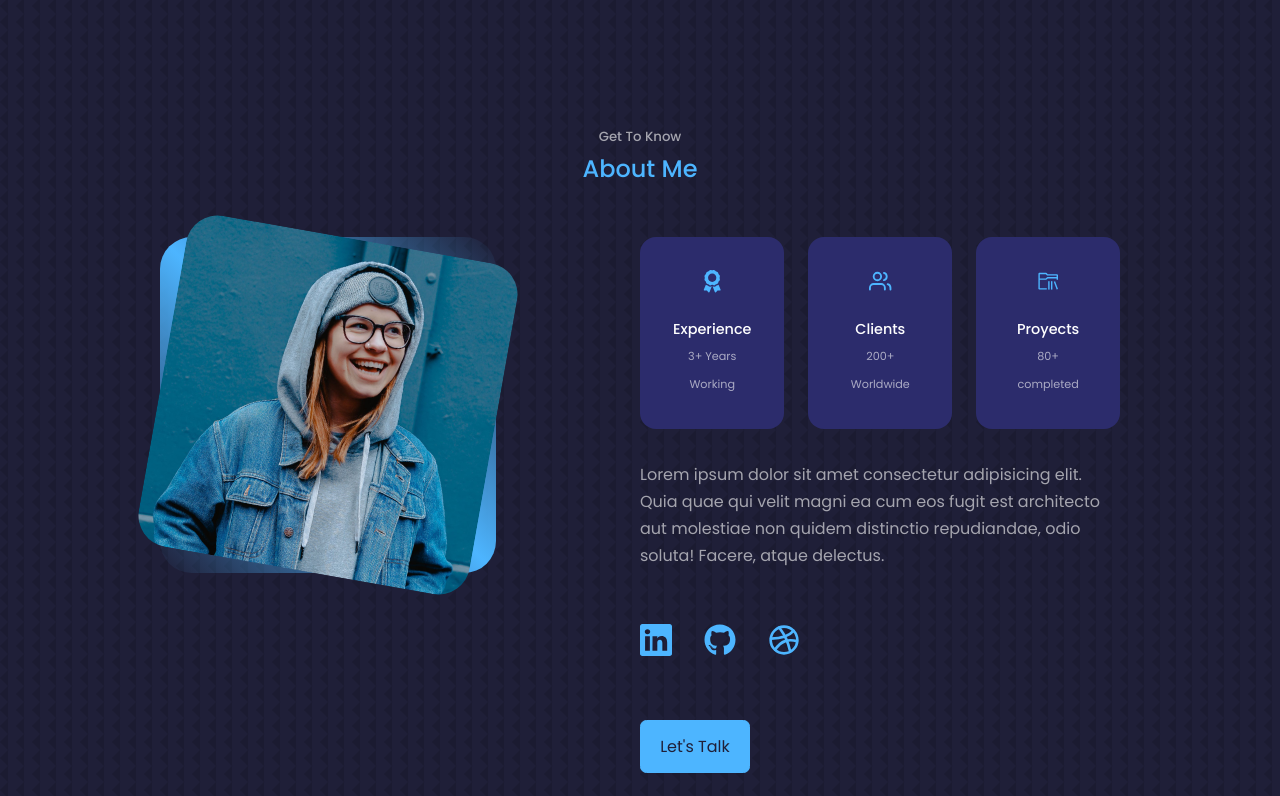
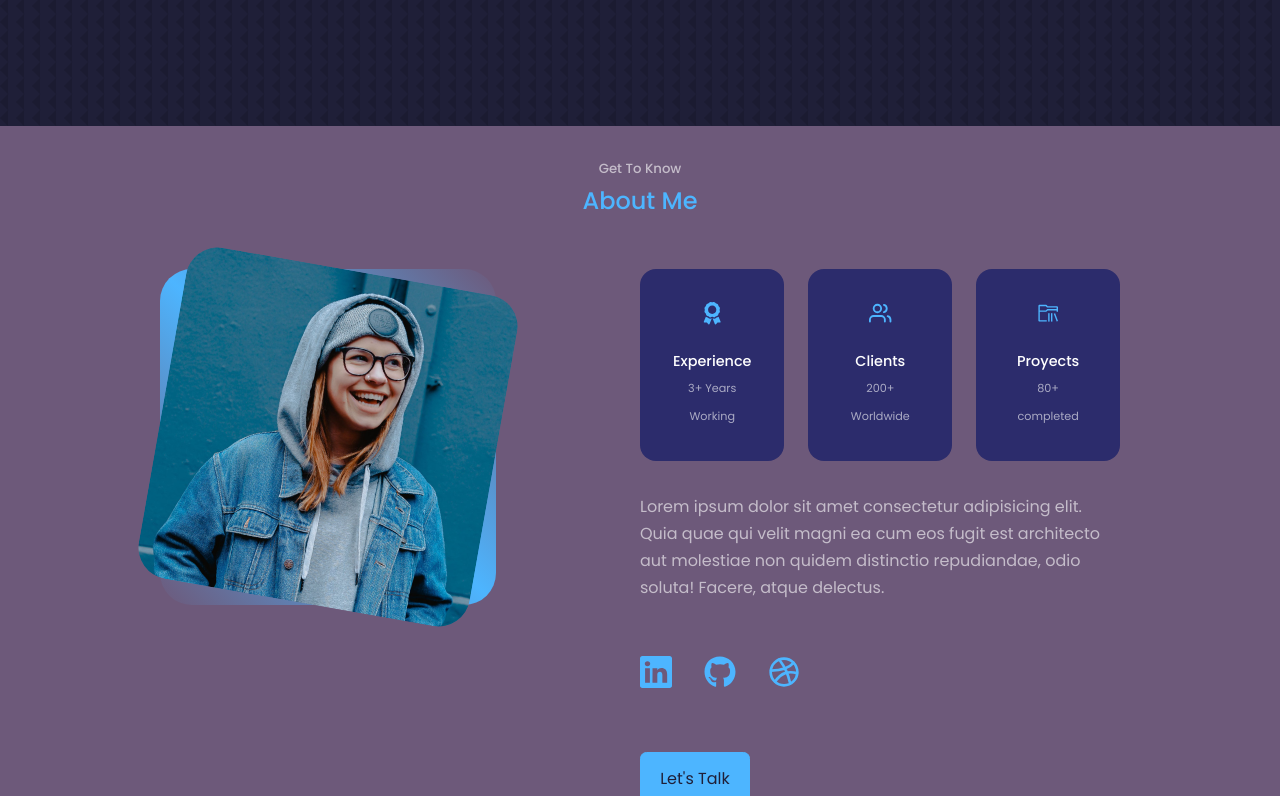
Before and after one commit to arielBiagio/React-App-with-GIT, a React (Create React App) app: page / in a window 1280 px wide. Shown: the part 802-1598 px from the top of the page. Built offline with nearby package versions, Linux system fonts and the light colour scheme.

Commit message:
primer commit con mis datos

```diff
--- a/src/components/about/about.css
+++ b/src/components/about/about.css
@@ -1,3 +1,8 @@
+#about {
+    background-color: #6D597A;
+    padding-block: 2em;
+}
+
 .about__container{
     display: grid;
     grid-template-columns: 35% 50%;
--- a/src/components/header/Header.js
+++ b/src/components/header/Header.js
@@ -1,7 +1,7 @@
 import React from "react";
 import "./header.css";
 import Cta from "./Cta";
-import ME from "../../assets/me.png";
+import ME from "../../assets/yo.PNG";
 import HeaderSocials from "./HeaderSocials";
 import ScrollDownButton from "./ScrollDownButton";
 
```
